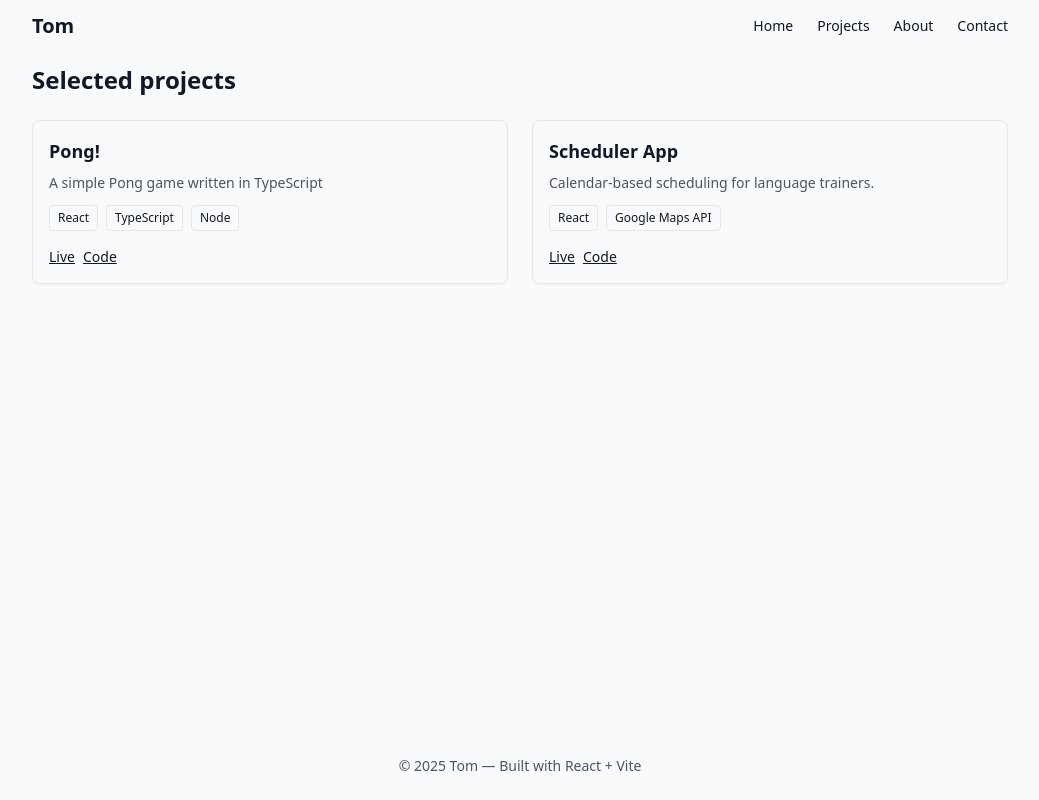
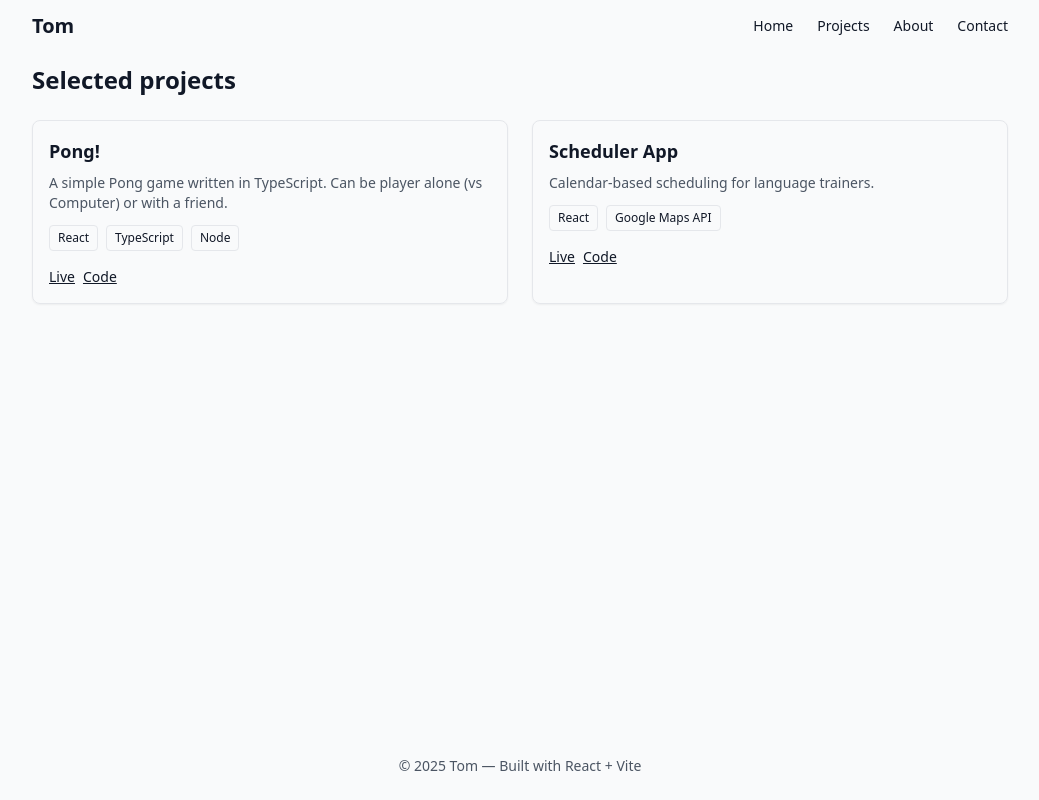
Before and after one commit to ThomasParratt/portfolio, a React (Vite) app: page /projects in a window 1280 px wide. Shown: the whole page, without its empty margins (120-1159 px from the left). Built offline with nearby package versions, Linux system fonts and the light colour scheme.

Commit message:
changed pong description

```diff
--- a/src/data/projects.js
+++ b/src/data/projects.js
@@ -2,7 +2,7 @@ const projects = [
     {
         id: 'p1',
         title: 'Pong!',
-        description: 'A simple Pong game written in TypeScript',
+        description: 'A simple Pong game written in TypeScript. Can be player alone (vs Computer) or with a friend.',
         tech: ['React', 'TypeScript', 'Node'],
         repo: '#',
         live: '/pong'
```
